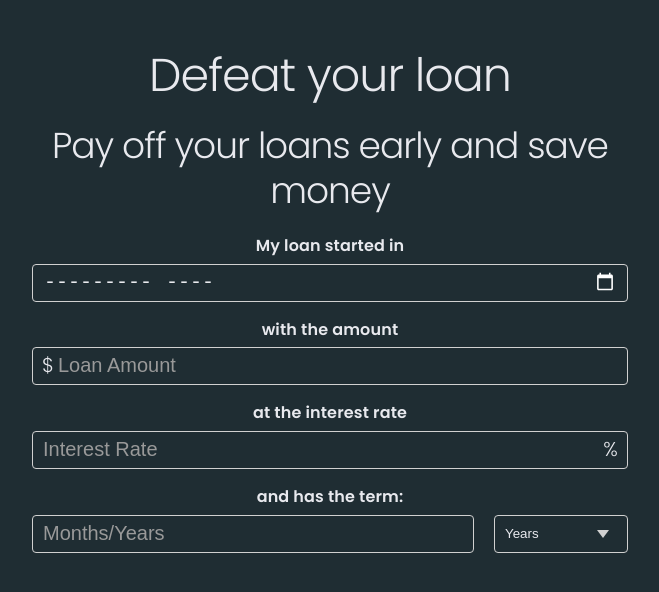
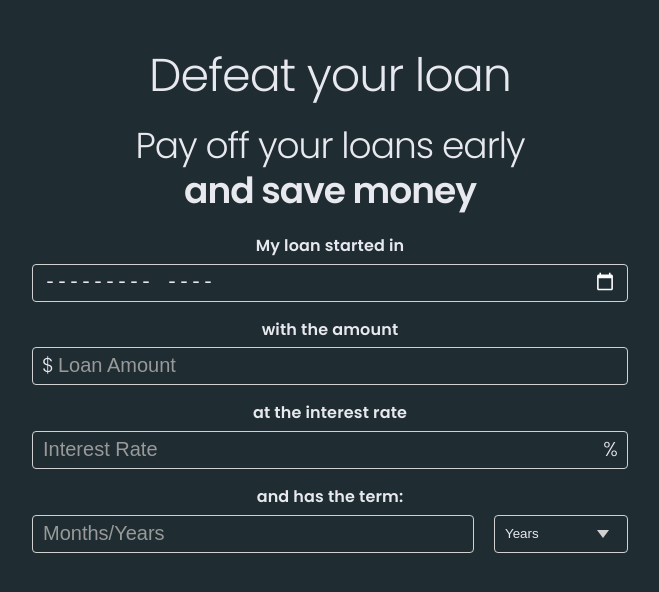
Before and after one commit to defeat-your-loan/defeat-your-loan, a Svelte app: page / in a window 1280 px wide. Shown: the top 592 px of the page, without its empty margins (310-969 px from the left). Built offline with nearby package versions, Linux system fonts and the light colour scheme.

Commit message:
Styling changes

```diff
--- a/src/App.svelte
+++ b/src/App.svelte
@@ -11,7 +11,7 @@
 
 <main>
   <h1>Defeat your loan</h1>
-  <h2>Pay off your loans early and save money</h2>
+  <h2>Pay off your loans early<br /><strong>and save money</strong></h2>
 
   <Calculator />
 </main>
```
